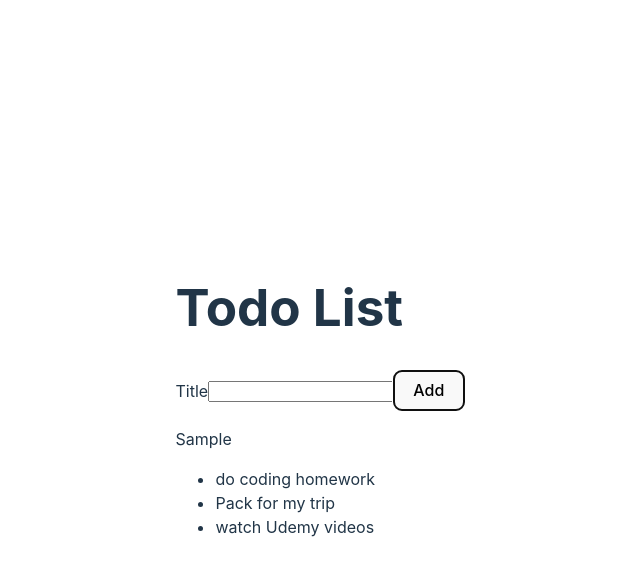
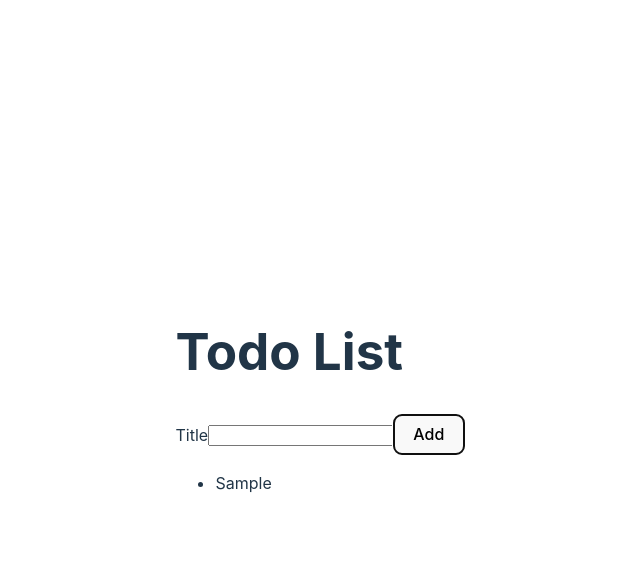
Before and after one commit to nicoleCodeGirl/react-todo-grackle, a React (Vite) app: page / in a window 1280 px wide. Both pictures are taken after typing "Sample" into the empty fields and a click on the button "Add". Shown: the top 576 px of the page, without its empty margins (320-960 px from the left). Built offline with nearby package versions, Linux system fonts and the light colour scheme.

Commit message:
submitting lesson_1_4

```diff
--- a/src/AddTodoForm.jsx
+++ b/src/AddTodoForm.jsx
@@ -1,31 +1,44 @@
-function AddTodoForm(props) {
+import { useState } from "react";
+
+function AddTodoForm({ onAddTodo }) {
+    const [todoTitle, setTodoTitle] = useState('');
+
+    function handleTitleChange(event) {
+        const newTodoTitle = event.target.value; // Retrieve input value from event object
+
+        // Call the state setter to update the todo title
+        setTodoTitle(newTodoTitle);
+        console.log(newTodoTitle);
+    }
 
     function handleAddTodo(event) {
         event.preventDefault();
 
-        const todoTitle = event.target.title.value;
+        const newTodo = {
+            title: todoTitle,
+            id: Date.now()
+        };
 
-        console.log(todoTitle);
+        onAddTodo(newTodo);
 
-        props.onAddTodo(todoTitle);
+        console.log(event.target);
 
-        event.target.reset();
-
-
+        setTodoTitle("");
     }
 
     return (
-
         <form id="todoForm" onSubmit={handleAddTodo}>
             <label htmlFor="todoTitle">Title</label>
-            <input type="text" id="todoTitle" name="title"></input>
+            <input
+                type="text"
+                id="todoTitle"
+                name="title"
+                value={todoTitle}
+                onChange={handleTitleChange}
+            />
             <button type="submit">Add</button>
         </form>
-
     );
-
-
 }
 
-
 export default AddTodoForm;
--- a/src/App.jsx
+++ b/src/App.jsx
@@ -1,24 +1,22 @@
-import { useState } from 'react'
-import './App.css'
-import TodoList from './TodoList'
-import AddTodoForm from './AddTodoForm'
-
-
+import React, { useState } from 'react';
+import './App.css';
+import TodoList from './TodoList';
+import AddTodoForm from './AddTodoForm';
 
 function App() {
+  const [todoList, setTodoList] = useState([]);
 
-  const [newTodo, setNewTodo] = useState('');
-
+  const addTodo = (newTodo) => {
+    setTodoList([...todoList, newTodo]);
+  };
 
   return (
     <>
       <h1>Todo List</h1>
-      <AddTodoForm onAddTodo={setNewTodo}/>
-      <p>{newTodo}</p>
-      <TodoList/>
-
+      <AddTodoForm onAddTodo={addTodo} />
+      <TodoList todoList={todoList} />
     </>
-  )
+  );
 }
 
-export default App
+export default App;
--- a/src/TodoList.jsx
+++ b/src/TodoList.jsx
@@ -1,29 +1,13 @@
 import TodoListItem from "./TodoListItem";
-const todoList = [
 
-    {
-      id: 1,
-      title: "do coding homework",
-    },
-    {
-      id: 2,
-      title: "Pack for my trip",
-    },
-    {
-    id: 3,
-    title: "watch Udemy videos",
-    }
-  ];
-
-function TodoList() {
+function TodoList({ todoList }) {
     return (
-
-            <ul>{todoList.map((item) => {
-                return <TodoListItem key={item.id} title={item.title}/>
-            })}</ul>
-
-    )
-
+        <ul>
+            {todoList.map((item) => (
+                <TodoListItem key={item.id} title={item.title} />
+            ))}
+        </ul>
+    );
 }
 
 export default TodoList;
--- a/src/TodoListItem.jsx
+++ b/src/TodoListItem.jsx
@@ -1,8 +1,7 @@
-const TodoListItem =  (props) => {
-    return(
-        <li>{props.title}</li>
-    )
-
+const TodoListItem = ({ title }) => {
+    return (
+        <li>{title}</li>
+    );
 }
 
 export default TodoListItem;
```
